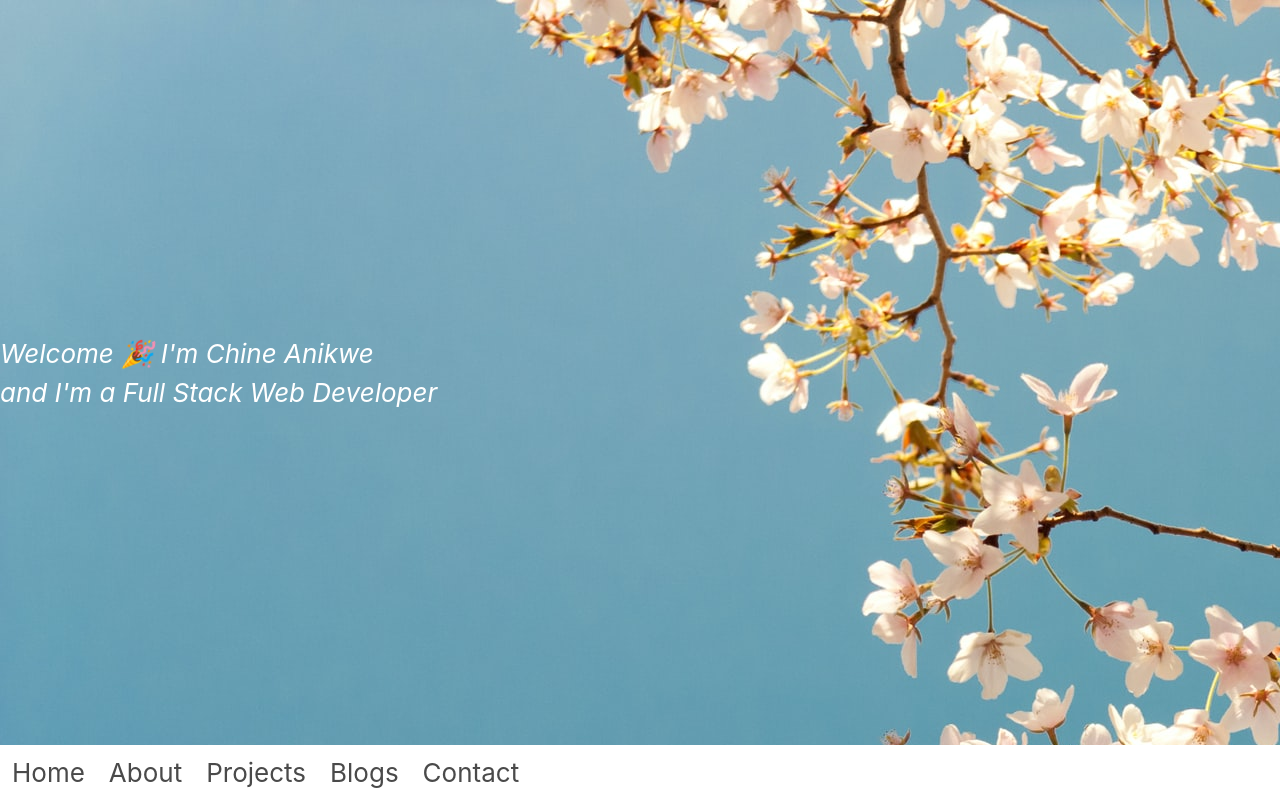
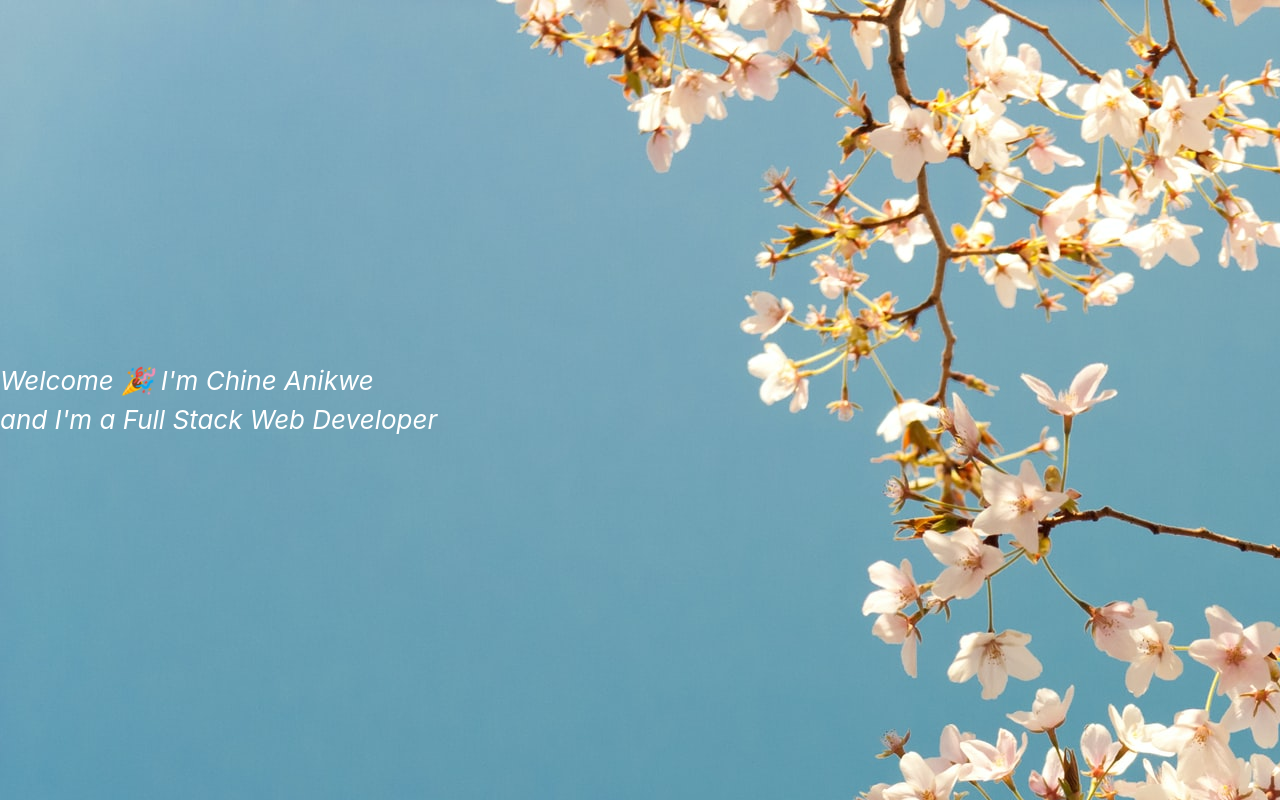
Before and after one commit to canikwe/Portfolio, a React (Create React App) app: page / in a window 1280 px wide. Shown: the top 802 px of the page. Built offline with nearby package versions, Linux system fonts and the light colour scheme; no server answers.

Commit message:
fix sticky navbar;

```diff
--- a/src/App.js
+++ b/src/App.js
@@ -10,10 +10,8 @@ import Footer from './components/Footer'
 const App = () => {
   return (
     <div className="App">
-      <div id="home">
-        <Home />
-        <NavBar />
-      </div>
+      <Home />
+      <NavBar />
       <About />
       <ProjectsList />
       <BlogsList />
--- a/src/components/FeatureBlog.js
+++ b/src/components/FeatureBlog.js
@@ -4,7 +4,7 @@ const FeatureBlog = ({blog: {title, link,thumbnail}}) => {
   return (
     <div className='tile is-parent is-7'>
       <div className='tile is-child'>
-        <figure className="image is-square">
+        <figure className="image is-4by3">
           <img src={thumbnail} />
         </figure>
         <div className='content'>
--- a/src/components/Footer.js
+++ b/src/components/Footer.js
@@ -2,8 +2,8 @@ import React from 'react'
 
 const Footer = () => {
   return (
-    <footer class="footer">
-      <div class="content has-text-centered">
+    <footer className="footer">
+      <div className="content has-text-centered">
         <p>
           © 2020 <a href="https://www.linkedin.com/in/chine-anikwe/">Chine Anikwe</a>. The source code is licensed <a href="http://opensource.org/licenses/mit-license.php">MIT</a>. Please report any issues <a href="https://github.com/canikwe/Portfolio/issues">here</a>.
         </p>
--- a/src/components/Home.js
+++ b/src/components/Home.js
@@ -2,10 +2,9 @@ import React from 'react'
 
 const Home = () => {
   return (
-    <div>
+    <div id="home">
       <p>Welcome 🎉 I'm Chine Anikwe</p>
       <p>and I'm a Full Stack Web Developer</p>
-
     </div>
   )
 }
--- a/src/components/NavBar.js
+++ b/src/components/NavBar.js
@@ -2,19 +2,19 @@ import React, { useState, useEffect } from 'react'
 
 const NavBar = () => {
   const [navToggle, updateNavToggle] = useState(false)
+  let ss
+  let nav
 
   useEffect(() => {
     window.addEventListener('scroll', myFunction)
+    nav = document.querySelector('.navbar')
+    ss = nav.offsetTop
   }, [])
 
 
   const myFunction = e => {
-    const nav = document.querySelector('.navbar')
-    const ss = nav.offsetTop
-
     if (window.pageYOffset >= ss) {
       nav.classList.add("is-fixed-top")
-      if (window.pageYOffset === 0) nav.classList.remove("is-fixed-top")
     } else {
       nav.classList.remove("is-fixed-top")
     }
@@ -39,6 +39,7 @@ const NavBar = () => {
             <a className="navbar-item" href='#projects-list'>Projects</a>
             <a className="navbar-item" href='#blogs-list'>Blogs</a>
             <a className="navbar-item" href='#contact'>Contact</a>
+            <a className="navbar-item" href='#resume'>Resume</a>
         </div>
       </div>
     </nav>
--- a/src/scss/App.scss
+++ b/src/scss/App.scss
@@ -30,17 +30,12 @@ html {
   @include full-height;
 
   background: url('../images/home/evgeny-lazarenko-8HknSpvc1CU-unsplash.jpg');
-  display: grid;
-  grid-template-columns: 100%;
-  grid-template-rows: 1fr auto;
-  justify-items: start;
+  display: flex;
+  flex-direction: column;
+  justify-content: center;
+  text-align: left;
   font-size: calc(10px + 2vmin);
   color: white;
-
-  div {
-    align-self: center;
-    text-align: left;
-  }
 
   p {
     margin: 0;
@@ -53,6 +48,16 @@ nav {
   background-color: $neutral;
   color: $base-dark;
   // text-align: left;
+
+  .sticky {
+    position: fixed;
+    top: 0;
+    width: 100%;
+  }
+
+  .sticky + .content {
+    padding-top: 60px;
+  }
 }
 
 #about {
```
